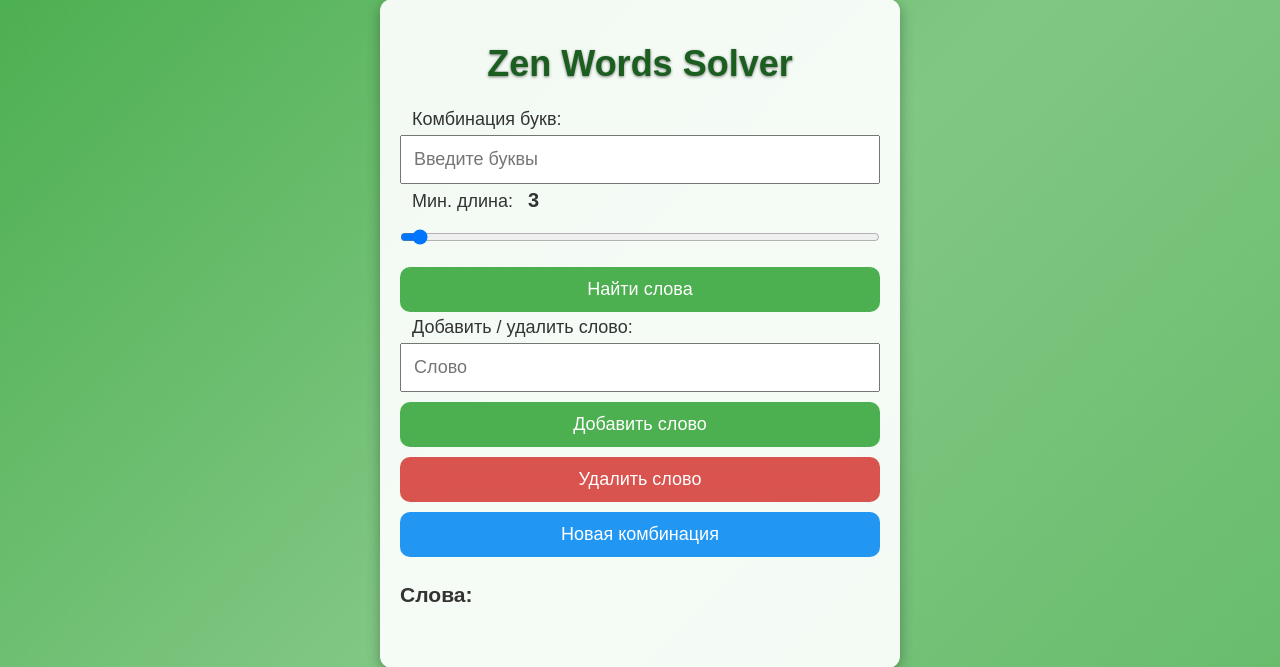
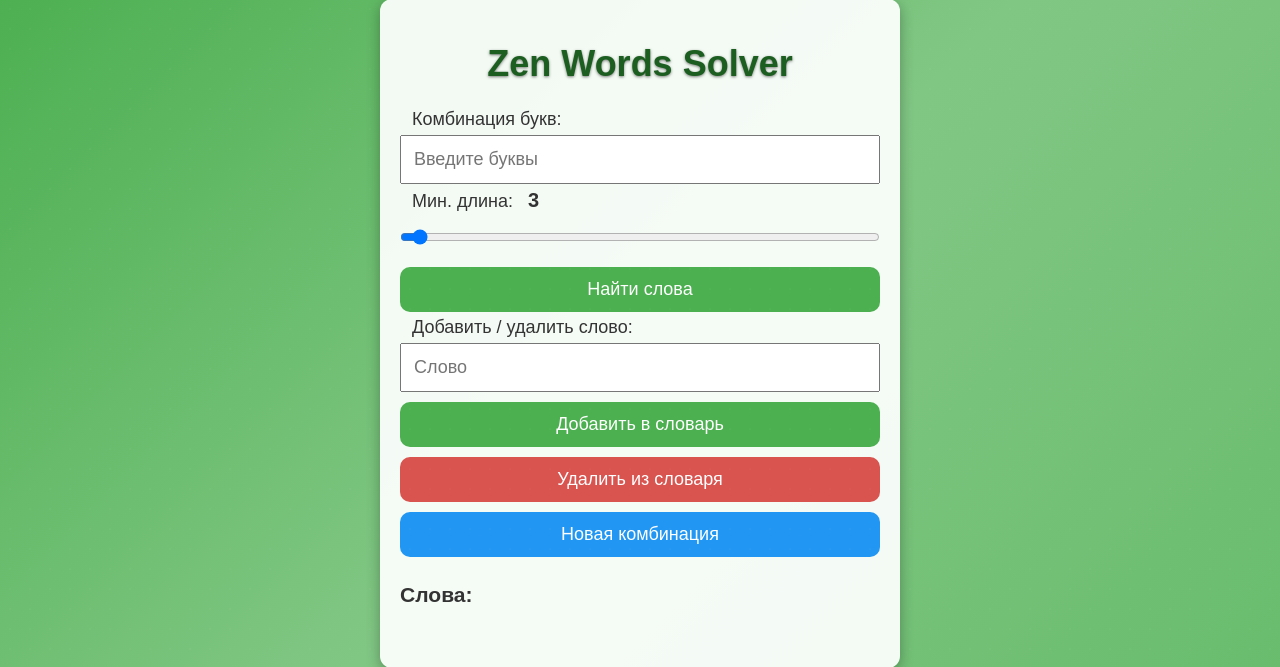
Before and after one commit to antandar/Zen-Word-Solver, a Flask app: page / in a window 1280 px wide. Shown: the part 21-688 px from the top of the page. Run offline with Flask 3, Linux system fonts and the light colour scheme.

Commit message:
Update index.html

```diff
--- a/templates/index.html
+++ b/templates/index.html
@@ -177,8 +177,8 @@ input[type="range"] {
 <label for="add_word_input">Добавить / удалить слово:</label>
 <input type="text" id="add_word_input" placeholder="Слово">
 
-<button id="add_button" onclick="addWord()">Добавить слово</button>
-<button id="delete_button" onclick="deleteWord()">Удалить слово</button>
+<button id="add_button" onclick="addWord()">Добавить в словарь</button>
+<button id="delete_button" onclick="deleteWord()">Удалить из словаря</button>
 </div>
 
 <div>
```
